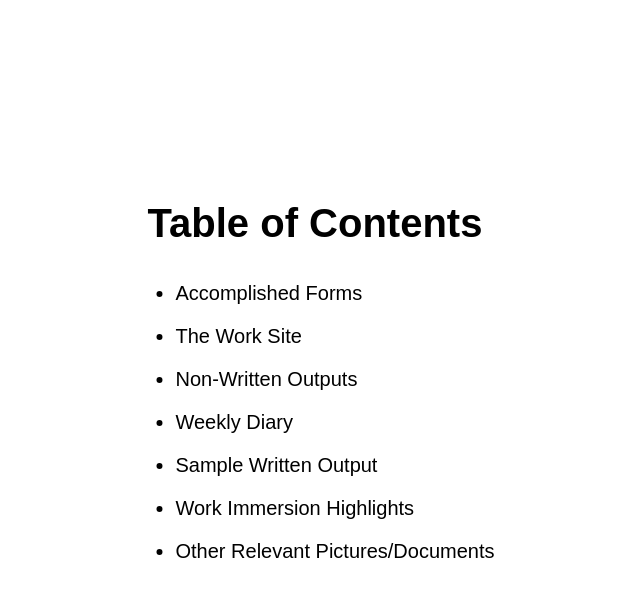
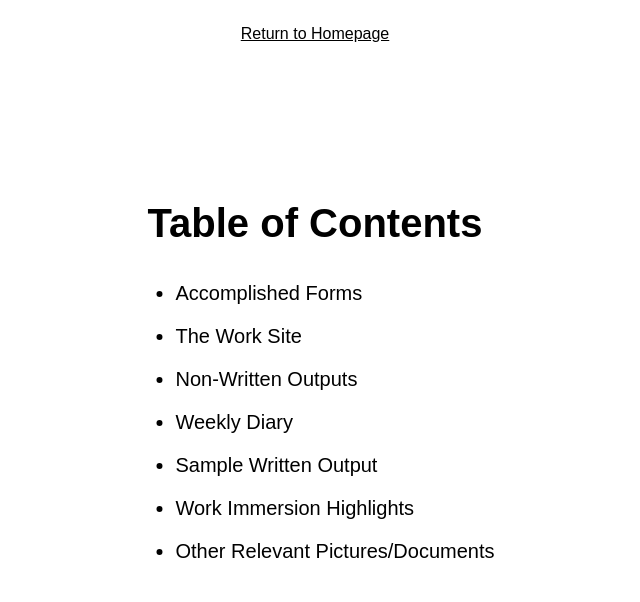
Before and after one commit to jondelvic/work-immersion-portfolio, a plain HTML site: page pages/table-of-contents/table-of-contents.html in a window 1280 px wide. Shown: the whole page, without its empty margins (325-965 px from the left). Drawn offline with Linux system fonts and the light colour scheme.

Commit message:
Add return to homepage link

```diff
--- a/pages/table-of-contents/style.css
+++ b/pages/table-of-contents/style.css
@@ -35,3 +35,18 @@ li {
     margin-top: 20px;
     margin-bottom: 20px;
 }
+
+.return-home-button {
+    text-align: center;
+    margin-top: 25px;
+}
+
+.return-home-button a {
+    color: black;
+    transition: 0.15s;
+}
+
+.return-home-button a:hover {
+    opacity: 0.5;
+    text-decoration: underline;
+}
--- a/pages/table-of-contents/table-of-contents.html
+++ b/pages/table-of-contents/table-of-contents.html
@@ -22,6 +22,7 @@
                 <li><a href="../../pages/others/others.html">Other Relevant Pictures/Documents</a></li>
             </ul>
         </div>
+        <div class="return-home-button"><a href="../../index.html">Return to Homepage</a></div>
     </body>
 
 </html>
```
